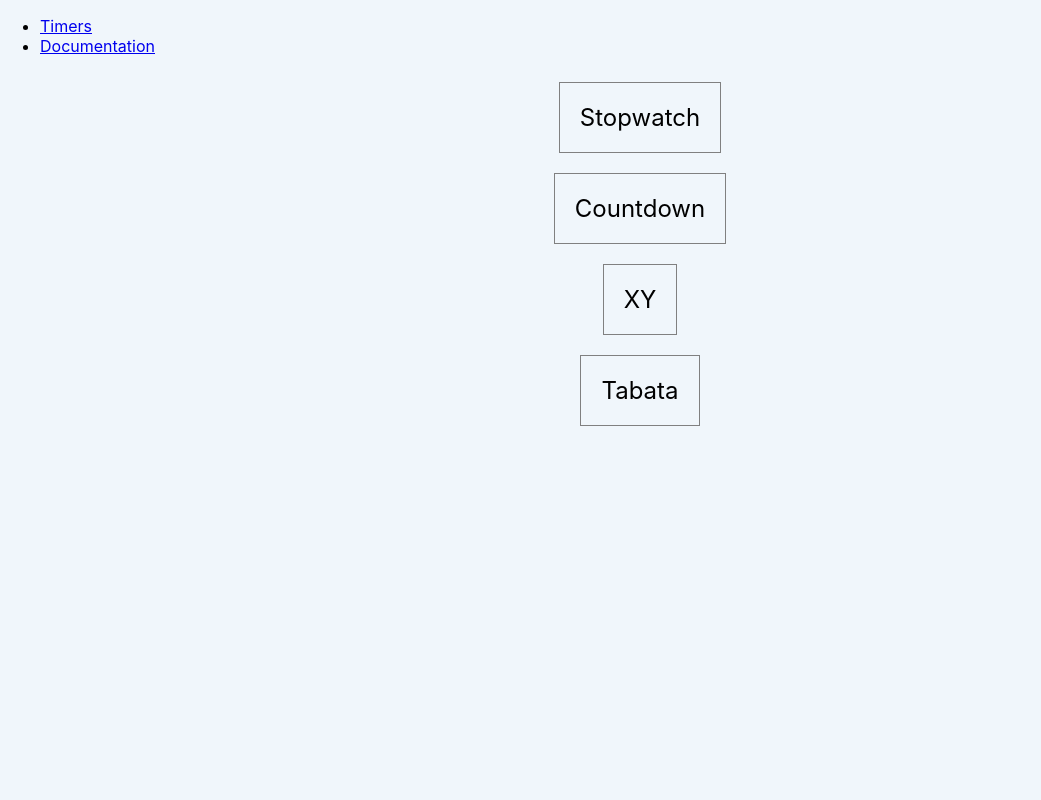
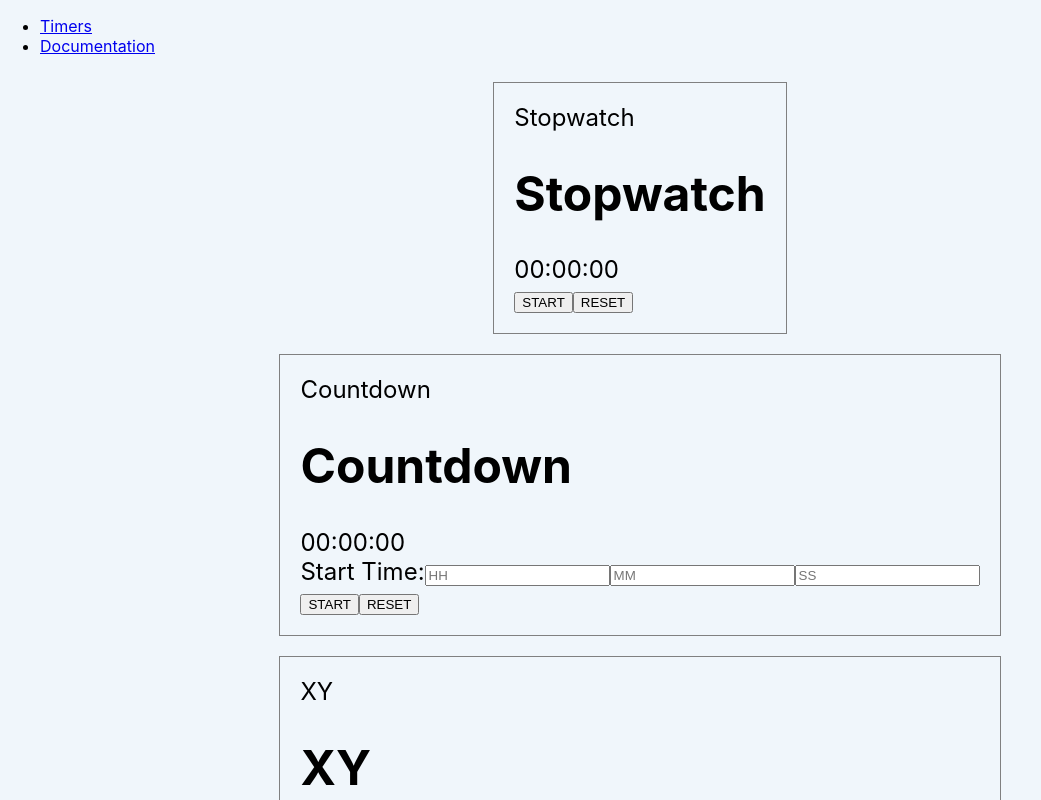
Before and after one commit to prof-tejera/assignment-1-Bianca-Morris, a React (Create React App) app: page / in a window 1280 px wide. Shown: the whole page, without its empty margins (0-1041 px from the left). Built offline with nearby package versions, Linux system fonts and the light colour scheme.

Commit message:
compose each timer component out of generics

```diff
--- /dev/null
+++ b/src/components/generic/TimeInput.js
@@ -0,0 +1,17 @@
+import React from "react";
+import Input from "../generic/Input";
+
+class TimeInput extends React.Component {
+    render() {
+        const { hoursVal, minutesVal, secondsVal } = this.props;
+        return (
+            <React.Fragment>
+                <Input placeholder="HH" value={hoursVal} />
+                <Input placeholder="MM" value={minutesVal} />
+                <Input placeholder="SS" value={secondsVal} />
+            </React.Fragment>
+        )
+    }
+}
+
+export default TimeInput;
--- a/src/components/timers/Countdown.js
+++ b/src/components/timers/Countdown.js
@@ -1,8 +1,23 @@
 import React from "react";
+
+import Button from "../generic/Button";
+import DisplayTime from "../generic/DisplayTime";
+import TimeInput from "../generic/TimeInput";
 
 class Countdown extends React.Component {
   render() {
-    return null;
+    return (
+      <div>
+        <h1>Countdown</h1>
+        <DisplayTime />
+        <div>
+          Start Time:
+          <TimeInput />
+        </div>
+        <Button>START</Button>
+        <Button>RESET</Button>
+      </div>
+    );
   }
 }
 
--- a/src/components/timers/Stopwatch.js
+++ b/src/components/timers/Stopwatch.js
@@ -1,8 +1,18 @@
 import React from "react";
+
+import Button from "../generic/Button";
+import DisplayTime from "../generic/DisplayTime";
 
 class Stopwatch extends React.Component {
   render() {
-    return null;
+    return (
+      <div>
+        <h1>Stopwatch</h1>
+        <DisplayTime />
+        <Button>START</Button>
+        <Button>RESET</Button>
+      </div>
+    );
   }
 }
 
--- a/src/components/timers/Tabata.js
+++ b/src/components/timers/Tabata.js
@@ -1,8 +1,34 @@
 import React from "react";
+
+import Button from "../generic/Button";
+import DisplayTime from "../generic/DisplayTime";
+import DisplayRounds from "../generic/DisplayRounds";
+import TimeInput from "../generic/TimeInput";
+import Input from "../generic/Input";
 
 class Tabata extends React.Component {
   render() {
-    return null;
+    return (
+      <div>
+        <h1>Tabata</h1>
+        <DisplayRounds currRound={0} totalRounds={1}/>
+        <DisplayTime />
+        <div>
+          Work Time:
+          <TimeInput />
+        </div>
+        <div>
+          Rest Time:
+          <TimeInput />
+        </div>
+        <div>
+          # of Rounds:
+          <Input placeholder="1" />
+        </div>
+        <Button>START</Button>
+        <Button>RESET</Button>
+      </div>
+    );
   }
 }
 
--- a/src/components/timers/XY.js
+++ b/src/components/timers/XY.js
@@ -1,8 +1,30 @@
 import React from "react";
+
+import Button from "../generic/Button";
+import DisplayTime from "../generic/DisplayTime";
+import DisplayRounds from "../generic/DisplayRounds";
+import TimeInput from "../generic/TimeInput";
+import Input from "../generic/Input";
 
 class XY extends React.Component {
   render() {
-    return null;
+    return (
+      <div>
+        <h1>XY</h1>
+        <DisplayRounds />
+        <DisplayTime />
+        <div>
+          Start Time:
+          <TimeInput />
+        </div>
+        <div>
+          # of Rounds:
+          <Input placeholder="1" />
+        </div>
+        <Button>START</Button>
+        <Button>RESET</Button>
+      </div>
+    );
   }
 }
 
```
